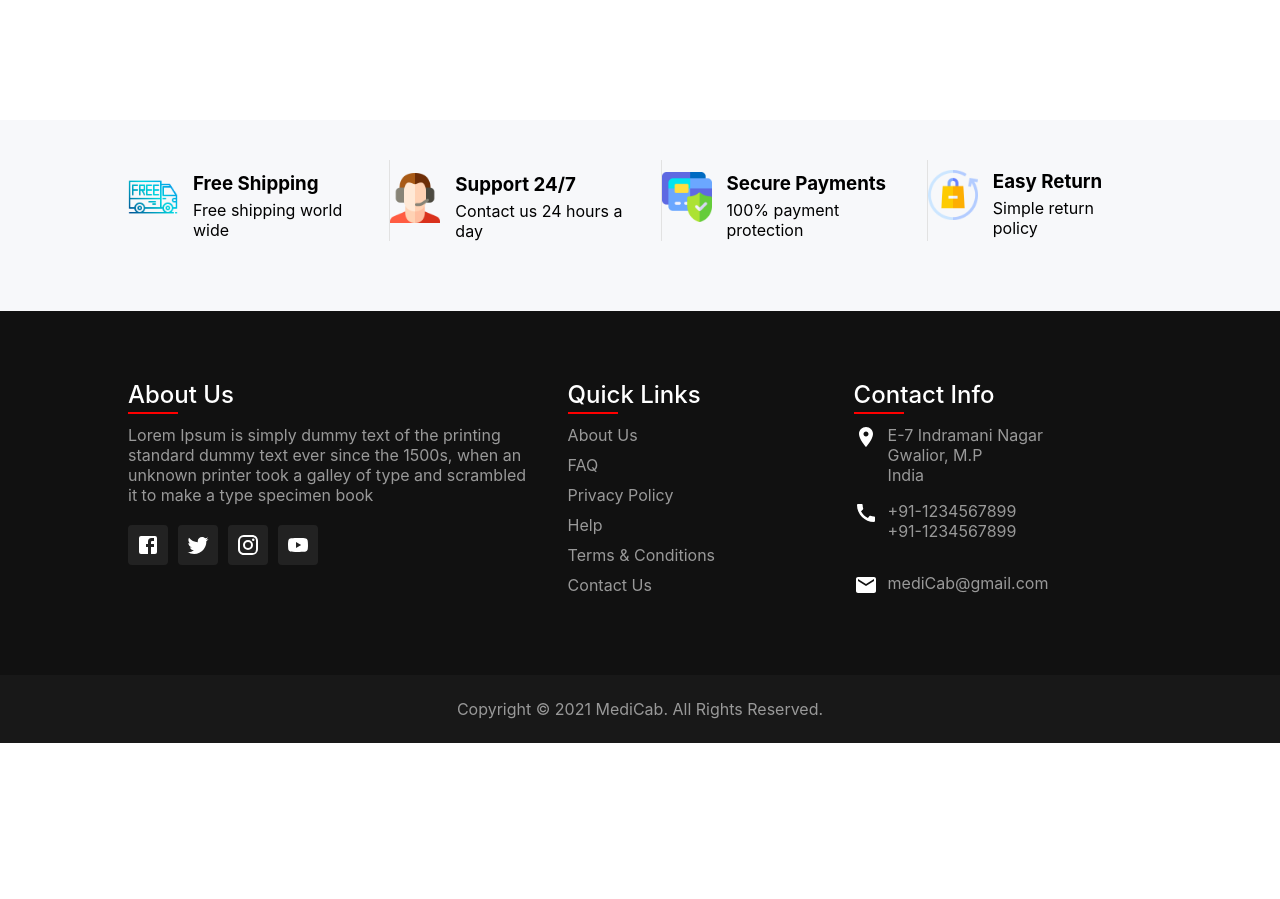
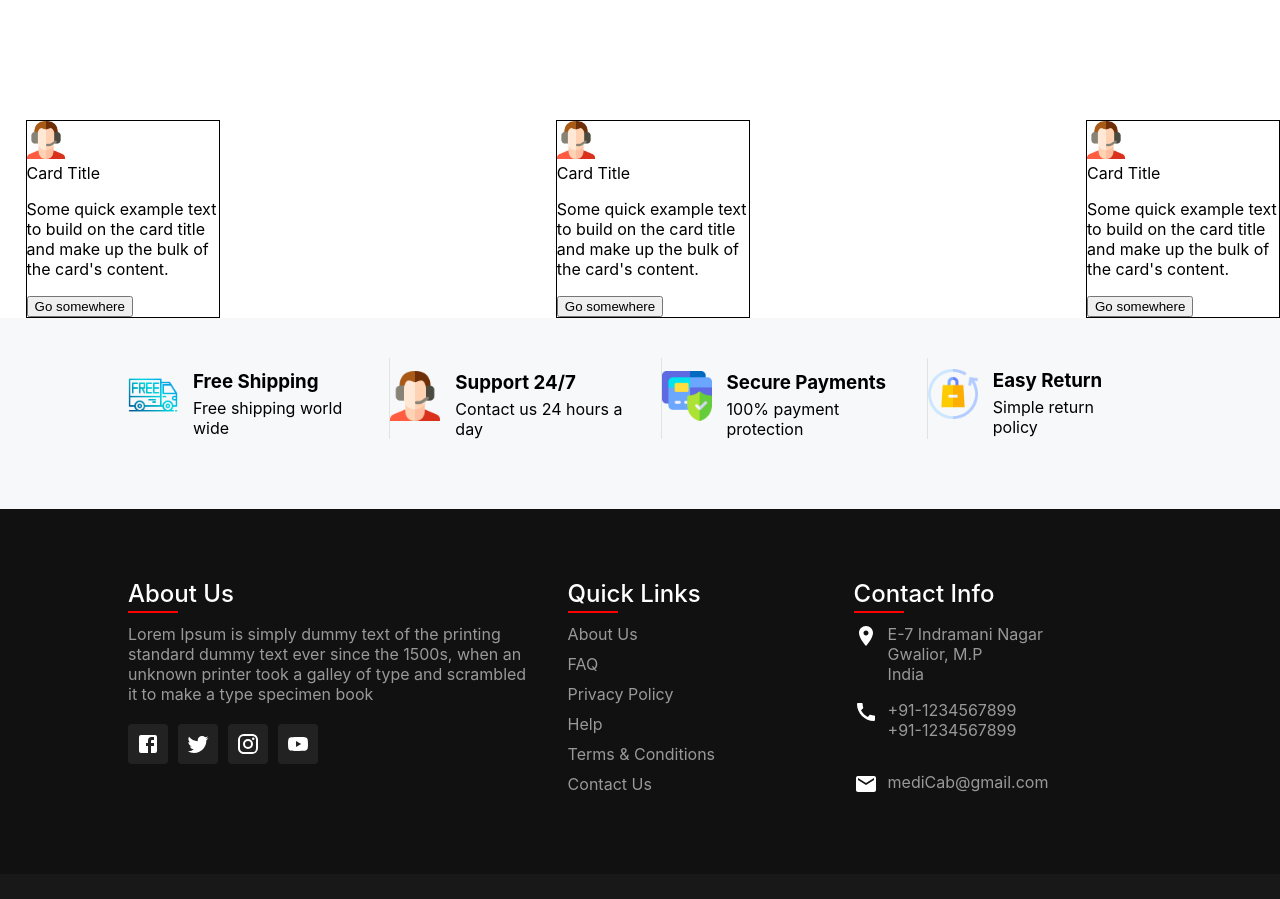
Before and after one commit to roshanyadav1793/Medi-Cab, a React (Create React App) app: page / in a window 1280 px wide. Shown: the part 880-1779 px from the top of the page. Before the commit the page ends 1623 px from the top, so only its background shows below. Built offline with nearby package versions, Linux system fonts and the light colour scheme.

Commit message:
contact about

```diff
--- a/package.json
+++ b/package.json
@@ -8,9 +8,11 @@
     "@testing-library/jest-dom": "^5.11.9",
     "@testing-library/react": "^11.2.5",
     "@testing-library/user-event": "^12.8.3",
+    "mdbreact": "^5.0.2",
     "react": "^17.0.1",
     "react-bootstrap": "^1.5.2",
     "react-bootstrap-carousel": "^4.1.1",
+    "react-bootstrap-validation": "^0.1.11",
     "react-dom": "^17.0.1",
     "react-fontawesome": "^1.7.1",
     "react-indian-state-region-selector": "^6.1.0",
--- a/src/components/Aboutus/Aboutus.js
+++ b/src/components/Aboutus/Aboutus.js
@@ -1,9 +1,13 @@
 import React from 'react';
 import styles from './styles/Aboutus.module.css';
 import BubbleChartIcon from '@material-ui/icons/BubbleChart';
+import Navbar from '../jsFiles/Navbar';
+import Footer from '../Footer/Footer';
 
 const aboutUs=()=>{
     return (
+        <>
+            <Navbar />
             <div className={styles.about_page}>
                 <h1 className={styles.h1}><BubbleChartIcon/> About Us <BubbleChartIcon/> </h1>
                 <hr></hr>
@@ -18,6 +22,8 @@ const aboutUs=()=>{
                     <li>Quick Delivery</li>
                 </ul>
             </div>
+            <Footer />
+        </>
     );
 }
 
--- a/src/components/Contactus/Contactus.js
+++ b/src/components/Contactus/Contactus.js
@@ -4,9 +4,13 @@ import PhoneIcon from '@material-ui/icons/Phone';
 import EmailIcon from '@material-ui/icons/Email';
 import RoomIcon from '@material-ui/icons/Room';
 import BubbleChartIcon from '@material-ui/icons/BubbleChart';
+import Navbar from '../jsFiles/Navbar';
+import Footer from '../Footer/Footer';
 
 const contactUs=()=>{
     return (
+        <>
+            <Navbar />
             <section className={classes.contact}>
                 <div className={classes.content}>
                     <h1><BubbleChartIcon/> Contact Us <BubbleChartIcon/></h1>
@@ -38,6 +42,8 @@ const contactUs=()=>{
                     </div>
                 </div>
             </section>
+            <Footer />
+        </>
     );
 }
 
--- a/src/components/Home.js
+++ b/src/components/Home.js
@@ -2,11 +2,13 @@ import React from 'react';
 import Navbar from './jsFiles/Navbar';
 import Footer from './Footer/Footer';
 import Carousel from './jsFiles/carousel';
+import Pharmacy from './Pharmacy/Pharmacy';
 function Home() {
     return(
         <div>
             <Navbar />
             <Carousel/>
+            <Pharmacy />
             <Footer />
         </div>
     );
--- /dev/null
+++ b/src/components/Pharmacy/Pharmacy.js
@@ -0,0 +1,46 @@
+import React from 'react';
+import Card from 'react-bootstrap/Card';
+import Button from 'react-bootstrap/Button';
+import image1 from '../images/avatar.png';
+
+const Pharmacy = () => {
+  return (
+    <div style={{display: 'flex',justifyContent: 'space-between'}}>
+        <Card style={{ width: '12rem', border: '1px solid black', marginLeft: '2%'  }}>
+            <Card.Img variant="top" src={image1} style={{width : '20%', objectFit: 'contain'}} />
+            <Card.Body>
+                <Card.Title>Card Title</Card.Title>
+                <Card.Text>
+                Some quick example text to build on the card title and make up the bulk of
+                the card's content.
+                </Card.Text>
+                <Button variant="primary">Go somewhere</Button>
+            </Card.Body>
+        </Card>
+        <Card style={{ width: '12rem', border: '1px solid black', marginLeft: '2%'  }}>
+            <Card.Img variant="top" src={image1} style={{width : '20%', objectFit: 'contain'}} />
+            <Card.Body>
+                <Card.Title>Card Title</Card.Title>
+                <Card.Text>
+                Some quick example text to build on the card title and make up the bulk of
+                the card's content.
+                </Card.Text>
+                <Button variant="primary">Go somewhere</Button>
+            </Card.Body>
+        </Card>
+        <Card style={{ width: '12rem', border: '1px solid black', marginLeft: '2%'  }}>
+            <Card.Img variant="top" src={image1} style={{width : '20%', objectFit: 'contain'}} />
+            <Card.Body>
+                <Card.Title>Card Title</Card.Title>
+                <Card.Text>
+                Some quick example text to build on the card title and make up the bulk of
+                the card's content.
+                </Card.Text>
+                <Button variant="primary">Go somewhere</Button>
+            </Card.Body>
+        </Card>
+    </div>
+  );
+}
+
+export default Pharmacy;
```
Also changed, not shown: 1 other file (tests, documents, lock files or other folders). Lines whose indentation alone changed are shown as unchanged.
